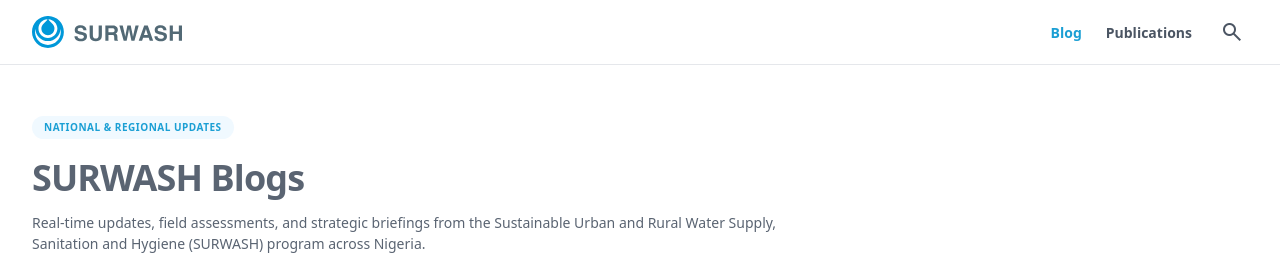
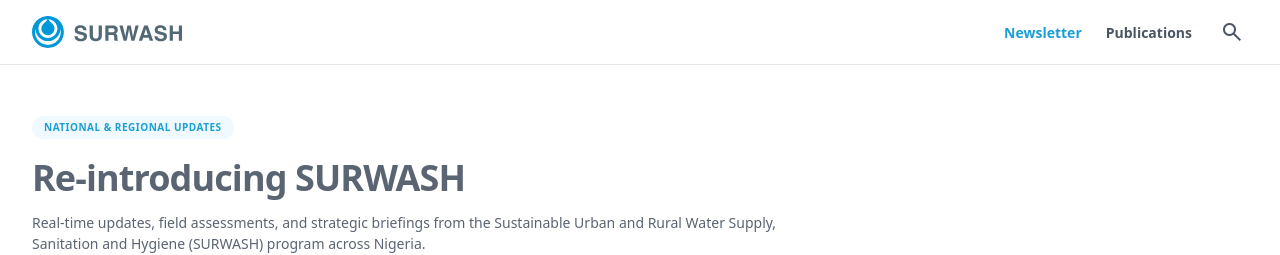
Before and after one commit to TM-Labs-Global/surwash-blog, a Next.js app: page / in a window 1280 px wide. Shown: the top 255 px of the page. Built offline with nearby package versions, Linux system fonts and the light colour scheme; no server answers; a web font is replaced by a local one.

Commit message:
feat: rebrand 'Blog' to 'Newsletter' (updated page title, meta title, navbar/footer links, and revalidate endpoint)

```diff
--- a/app/api/revalidate/route.ts
+++ b/app/api/revalidate/route.ts
@@ -13,22 +13,24 @@
       );
     }
 
-    const payload = await request.json();
+    let payload: any = {};
+    try {
+      payload = await request.json();
+    } catch (e) {
+      // Safe fallback for empty or non-JSON payloads
+    }
+
     const dynamicSlug = payload?.slug?.current || payload?.slug;
-
-    if (!dynamicSlug) {
-      return NextResponse.json(
-        { message: 'Invalid payload — route slug missing' },
-        { status: 400 }
-      );
-    }
 
     // Purge cached data fetch keys
     revalidateTag('posts', {});
-    revalidateTag(`post-${dynamicSlug}`, {});
+    if (dynamicSlug) {
+      revalidateTag(`post-${dynamicSlug}`, {});
+      // Force static page rebuild over specific path
+      revalidatePath(`/blog/${dynamicSlug}`);
+    }
 
     // Force static page rebuild over path boundaries
-    revalidatePath(`/blog/${dynamicSlug}`);
     revalidatePath('/blog');
     revalidatePath('/');
     revalidatePath('/publications');
--- a/app/blog/[slug]/page.tsx
+++ b/app/blog/[slug]/page.tsx
@@ -15,8 +15,8 @@
 
   if (!post) {
     return {
-      title: 'Article Not Found | SURWASH Program Blog',
-      description: 'The requested blog post could not be found.',
+      title: 'Article Not Found | SURWASH Program Newsletter',
+      description: 'The requested newsletter article could not be found.',
     };
   }
 
--- a/app/layout.tsx
+++ b/app/layout.tsx
@@ -19,10 +19,10 @@
 export const metadata: Metadata = {
   metadataBase: new URL(baseUrl),
   title: {
-    default: "SURWASH Program Blog",
-    template: "%s | SURWASH Program Blog",
+    default: "SURWASH Program Newsletter",
+    template: "%s | SURWASH Program Newsletter",
   },
-  description: "Sustainable Urban and Rural Water Supply, Sanitation and Hygiene (SURWASH) Program Blog. Real-time updates, field assessments, and strategic briefings from Nigeria.",
+  description: "Sustainable Urban and Rural Water Supply, Sanitation and Hygiene (SURWASH) Program Newsletter. Real-time updates, field assessments, and strategic briefings from Nigeria.",
   keywords: [
     "WASH",
     "Water Supply",
@@ -56,9 +56,9 @@
     type: "website",
     locale: "en_NG",
     url: baseUrl,
-    siteName: "SURWASH Program Blog",
-    title: "SURWASH Program Blog",
-    description: "Sustainable Urban and Rural Water Supply, Sanitation and Hygiene (SURWASH) Program Blog. Real-time updates, field assessments, and strategic briefings from Nigeria.",
+    siteName: "SURWASH Program Newsletter",
+    title: "SURWASH Program Newsletter",
+    description: "Sustainable Urban and Rural Water Supply, Sanitation and Hygiene (SURWASH) Program Newsletter. Real-time updates, field assessments, and strategic briefings from Nigeria.",
     images: [
       {
         url: "/brand/logo/SVG/SURWASH Logo.svg",
@@ -70,8 +70,8 @@
   },
   twitter: {
     card: "summary_large_image",
-    title: "SURWASH Program Blog",
-    description: "Sustainable Urban and Rural Water Supply, Sanitation and Hygiene (SURWASH) Program Blog. Real-time updates, field assessments, and strategic briefings from Nigeria.",
+    title: "SURWASH Program Newsletter",
+    description: "Sustainable Urban and Rural Water Supply, Sanitation and Hygiene (SURWASH) Program Newsletter. Real-time updates, field assessments, and strategic briefings from Nigeria.",
     images: ["/brand/logo/SVG/SURWASH Logo.svg"],
   },
 };
--- a/features/blog/components/Header.tsx
+++ b/features/blog/components/Header.tsx
@@ -4,7 +4,7 @@
 import { useRouter, useSearchParams, usePathname } from 'next/navigation';
 
 interface HeaderProps {
-  activeLink: 'blog' | 'publications' | 'none';
+  activeLink: 'newsletter' | 'publications' | 'none';
 }
 
 function HeaderContent({ activeLink }: HeaderProps) {
@@ -35,7 +35,7 @@
       params.delete('search');
     }
 
-    // If user is inside an article detail page, redirect to main blog feed
+    // If user is inside an article detail page, redirect to main newsletter feed
     let targetPath = pathname;
     if (pathname.startsWith('/blog/')) {
       targetPath = '/';
@@ -80,12 +80,12 @@
               <a
                 href="/"
                 className={`text-sm ${
-                  activeLink === 'blog'
+                  activeLink === 'newsletter'
                     ? 'font-bold text-surwash-blue'
                     : 'font-semibold text-[var(--color-neutral-600)] hover:text-surwash-blue transition-colors'
                 }`}
               >
-                Blog
+                Newsletter
               </a>
               <a
                 href="/publications"
@@ -140,8 +140,8 @@
           />
         </a>
         <nav className="flex items-center gap-6">
-          <a href="/" className={`text-sm ${activeLink === 'blog' ? 'font-bold text-surwash-blue' : 'font-semibold text-[var(--color-neutral-600)]'}`}>
-            Blog
+          <a href="/" className={`text-sm ${activeLink === 'newsletter' ? 'font-bold text-surwash-blue' : 'font-semibold text-[var(--color-neutral-600)]'}`}>
+            Newsletter
           </a>
           <a href="/publications" className={`text-sm ${activeLink === 'publications' ? 'font-bold text-surwash-blue' : 'font-semibold text-[var(--color-neutral-600)]'}`}>
             Publications
--- a/features/blog/pages/blog-detail-page.tsx
+++ b/features/blog/pages/blog-detail-page.tsx
@@ -40,7 +40,7 @@
             href="/"
             className="px-6 py-2.5 rounded-full bg-surwash-navy text-white text-xs font-bold hover:bg-[var(--color-secondary-600)] transition-colors"
           >
-            Return to Blog Feed
+            Return to Newsletter Feed
           </a>
         </main>
       </div>
@@ -84,7 +84,7 @@
   return (
     <div className="min-h-screen bg-[var(--color-neutral-50)] flex flex-col font-sans">
       {/* Navigation Header */}
-      <Header activeLink="blog" />
+      <Header activeLink="newsletter" />
 
       {/* Main Post Wrapper */}
       <div className="flex-1 max-w-4xl w-full mx-auto px-4 sm:px-6 lg:px-8 py-8">
@@ -94,7 +94,7 @@
           className="inline-flex items-center gap-1 text-sm font-bold text-[var(--color-neutral-500)] hover:text-surwash-blue mb-8 transition-colors duration-200"
         >
           <span className="material-symbols-outlined text-sm font-bold">arrow_back</span>
-          <span>Back to Blog Feed</span>
+          <span>Back to Newsletter Feed</span>
         </a>
 
         {/* Post Metadata Card */}
@@ -238,7 +238,7 @@
               />
             </div>
             <div className="flex gap-6 text-sm text-[var(--color-secondary-100)]">
-              <a href="/" className="hover:underline">Blog</a>
+              <a href="/" className="hover:underline">Newsletter</a>
               <a href="/publications" className="hover:underline">Publications</a>
             </div>
           </div>
--- a/features/blog/pages/blog-feed-page.tsx
+++ b/features/blog/pages/blog-feed-page.tsx
@@ -11,7 +11,7 @@
   return (
     <div className="min-h-screen bg-[var(--color-neutral-50)] flex flex-col font-sans">
       {/* Premium Header */}
-      <Header activeLink="blog" />
+      <Header activeLink="newsletter" />
 
       {/* Scrolling News Ticker Marquee */}
       <LatestNewsTicker posts={posts} />
@@ -24,7 +24,7 @@
               <span>National & Regional Updates</span>
             </div>
             <h1 className="text-4xl sm:text-5xl font-black text-[#1A3A5C] tracking-tight font-display mb-3">
-              SURWASH Blogs
+              Re-introducing SURWASH
             </h1>
             <p className="text-sm sm:text-base text-surwash-grey leading-relaxed">
               Real-time updates, field assessments, and strategic briefings from the Sustainable Urban and Rural Water Supply, Sanitation and Hygiene (SURWASH) program across Nigeria.
@@ -34,7 +34,7 @@
       </section>
 
       {/* Interactive Client Blog Area */}
-      <Suspense fallback={<div className="min-h-[400px] flex items-center justify-center text-xs text-surwash-grey">Loading blog feed...</div>}>
+      <Suspense fallback={<div className="min-h-[400px] flex items-center justify-center text-xs text-surwash-grey">Loading newsletter feed...</div>}>
         <BlogFeedClient initialPosts={posts} />
       </Suspense>
 
@@ -50,7 +50,7 @@
               />
             </div>
             <div className="flex gap-6 text-sm text-[var(--color-secondary-100)]">
-              <a href="/" className="hover:underline">Blog</a>
+              <a href="/" className="hover:underline">Newsletter</a>
               <a href="/publications" className="hover:underline">Publications</a>
             </div>
           </div>
--- a/features/blog/pages/publications-page.tsx
+++ b/features/blog/pages/publications-page.tsx
@@ -46,7 +46,7 @@
               />
             </div>
             <div className="flex gap-6 text-sm text-[var(--color-secondary-100)]">
-              <a href="/" className="hover:underline">Blog</a>
+              <a href="/" className="hover:underline">Newsletter</a>
               <a href="/publications" className="hover:underline">Publications</a>
             </div>
           </div>
--- a/features/design-system/components/hero.tsx
+++ b/features/design-system/components/hero.tsx
@@ -5,7 +5,7 @@
                 <span>Design System v1.0</span>
             </div>
             <h1 className="text-hero-display text-[var(--text-base)] max-w-2xl">
-                SURWASH Program Blog
+                SURWASH Program Newsletter
             </h1>
             <p className="text-body-large text-[var(--text-secondary)] max-w-xl">
                 Sustainable Urban and Rural Water Supply, Sanitation and Hygiene (SURWASH) Program.
--- a/shared/utils/design-tokens.ts
+++ b/shared/utils/design-tokens.ts
@@ -132,7 +132,7 @@
       weight,
       lineHeight,
       sample: name.includes("Hero")
-        ? "SURWASH Program Blog"
+        ? "SURWASH Program Newsletter"
         : "The quick brown fox jumps over the lazy dog",
       font: fontVar.includes("unbounded") ? "unbounded" : "fira-sans",
       note: fontVar.includes("unbounded") ? "Unbounded - Accent & Data only" : "Fira Sans",
```
